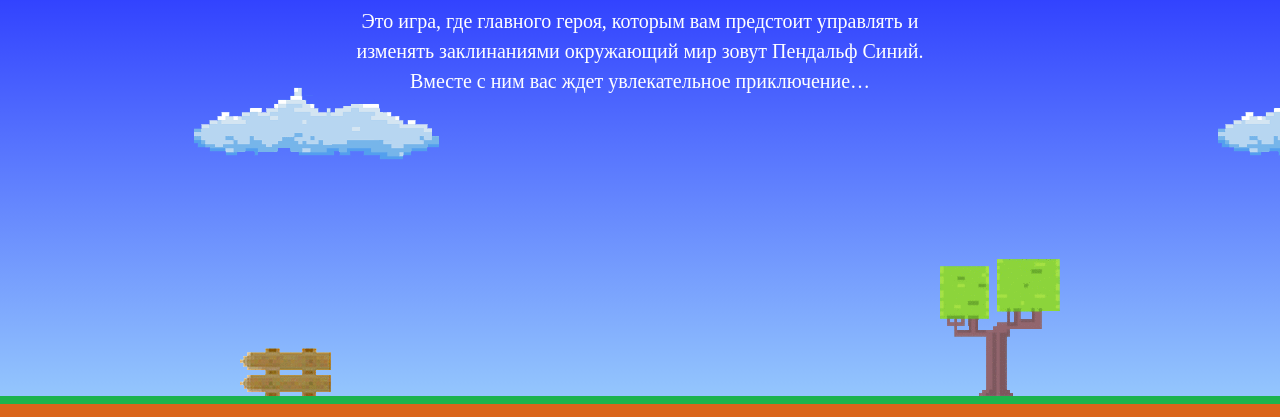
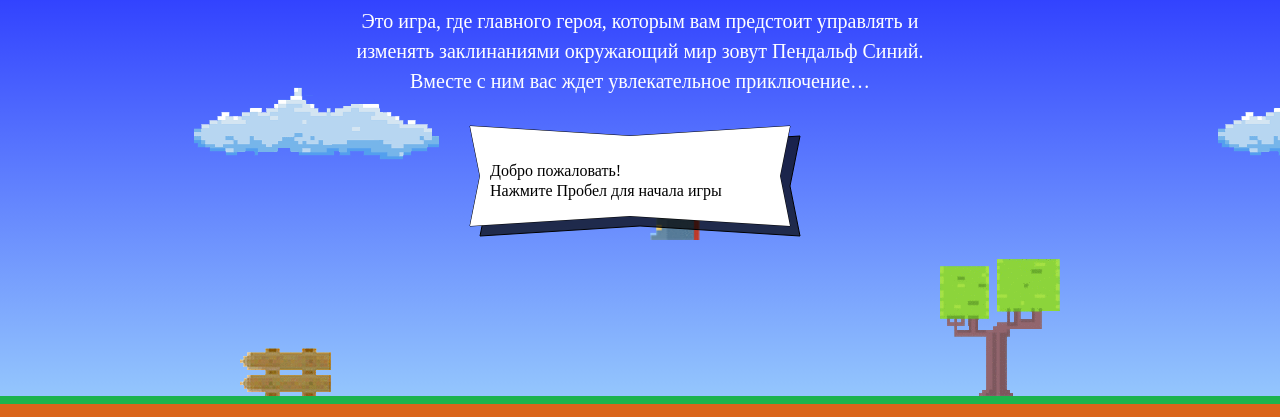
Before and after one commit to lillolin/406957-code-and-magick, a website: page index.html in a window 1280 px wide. Shown: the part 203-620 px from the top of the page. Drawn offline with Linux system fonts and the light colour scheme; a web font is replaced by a local one.

Commit message:
Добавила скрипт игры

```diff
--- a/index.html
+++ b/index.html
@@ -169,5 +169,37 @@
   </div>
 </template>
 
+<script>
+
+var fireballSize;
+fireballSize = 22;
+
+getFireballSpeed=function(left) {
+  return left ? 5 : 2;
+}
+
+var wizardSpeed;
+wizardSpeed = 3;
+
+var wizardWidth;
+wizardWidth = 70;
+
+getWizardHeight=function(wizardWidth) {
+ return 1.337 * wizardWidth;
+}
+
+getWizardX=function(width) {
+  return width / 2;
+}
+
+getWizardY=function(height) {
+  return height / 6
+}
+
+</script>
+
+
+<script src="js/game.js"></script>
+
 </body>
 </html>
```
